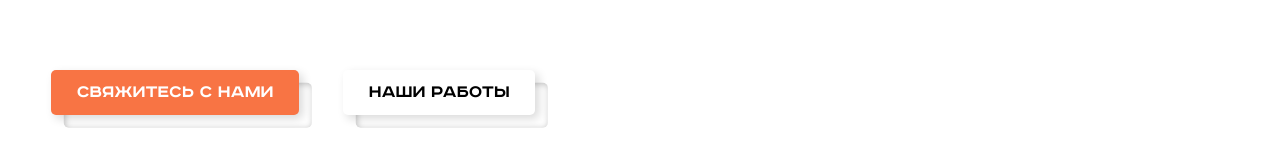
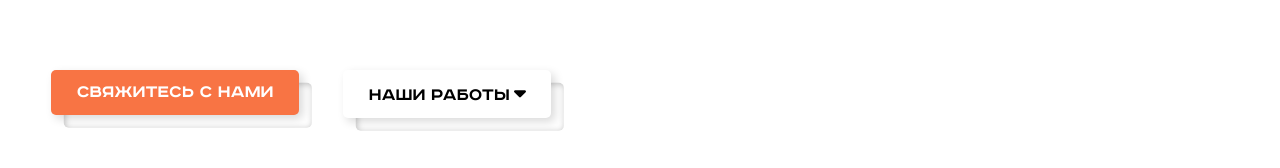
Before and after one commit to A1exPR0/aizem-react, a React (Create React App) app: page / in a window 1280 px wide. Shown: the part 435-603 px from the top of the page. Built offline with nearby package versions, Linux system fonts and the light colour scheme; no server answers.

Commit message:
added icons lib and finished 1st screen

```diff
--- a/src/components/Button.module.scss
+++ b/src/components/Button.module.scss
@@ -8,6 +8,7 @@
     position: absolute;
     box-shadow: 0.3rem 0.3rem 10px rgba(0, 0, 0, 0.15);
     transition: 0.3s all;
+    animation-delay: 0.2s;
 
     &:hover{
         transform: translate(1rem,1rem);
--- a/src/pages/Home.jsx
+++ b/src/pages/Home.jsx
@@ -11,9 +11,9 @@ import gsap from 'gsap';
 import myContext from '../Context';
 
 import { FontAwesomeIcon } from '@fortawesome/react-fontawesome'
-  // import { faSortDown } from '@fortawesome/free-solid-svg-icons'
+import { faCaretDown } from '@fortawesome/free-solid-svg-icons'
 
-  const arrow = <FontAwesomeIcon icon="fa-solid fa-sort-down" />
+  const arrow = <FontAwesomeIcon icon={faCaretDown} style={{marginLeft:"0.2em"}}/>
 
 const settings={
   sliderInterval:5000, // in ms
@@ -27,7 +27,6 @@ function Home(props) {
 const {server,updateCursor}=useContext(myContext);
 
 const[sliderData,setSliderData]=useState([]);
-
 const [counter,setCounter]=useState(0);
 
 const sliderRef=useRef();
@@ -101,7 +100,7 @@ useEffect(()=>{
 
 }
 
-console.log(arrow);
+// console.log(arrow);
   return (
     <div className={'page'} ref={sliderRef} onMouseMove={updateCursor}>
       <div className={styles.section}>
```
Also changed, not shown: src/components/HomeProjects.jsx (added).
